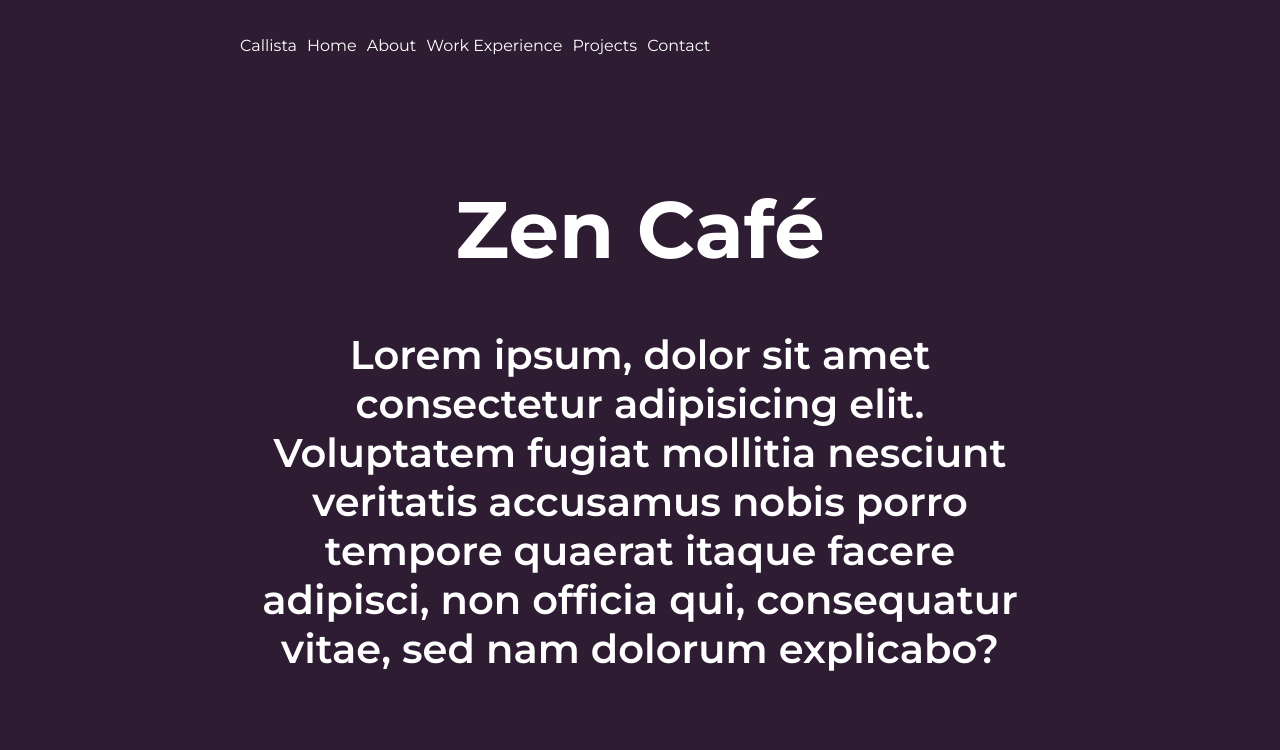
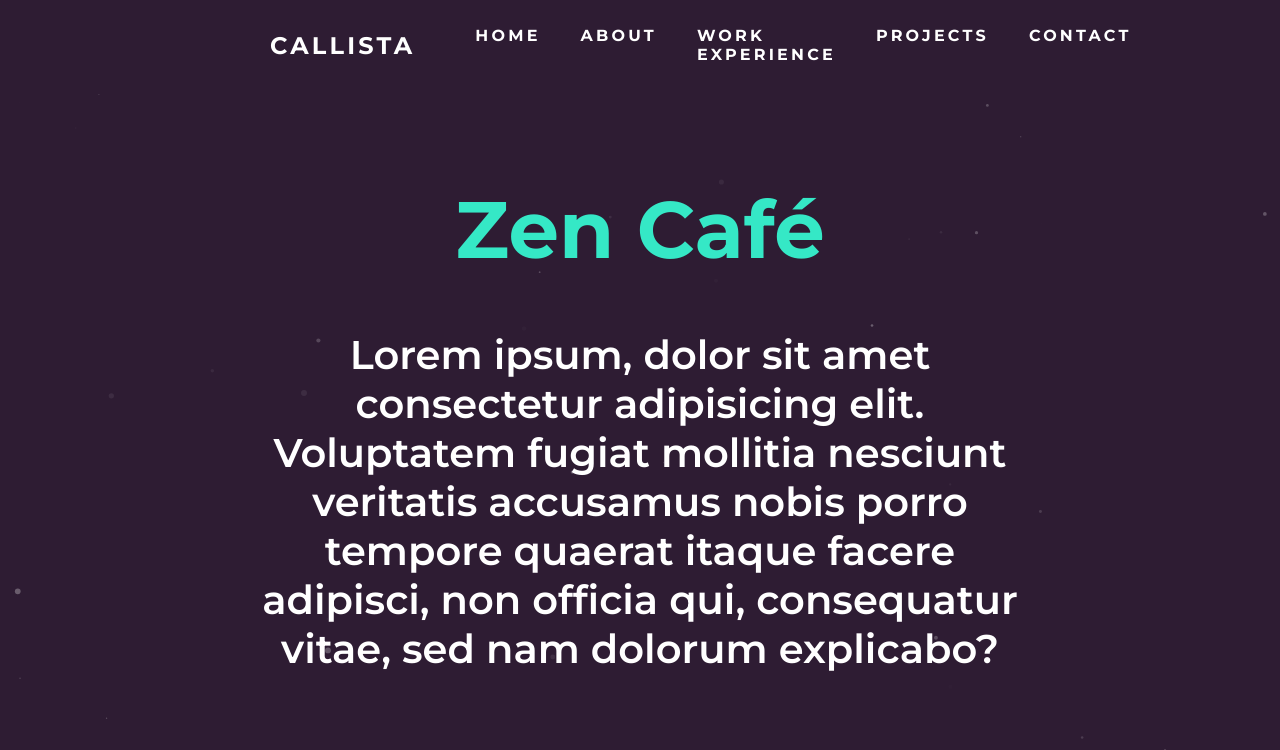
Before and after one commit to callistachi/callistachi.github.io, a plain HTML site: page zen-cafe.html in a window 1280 px wide. Shown: the top 750 px of the page. Drawn offline with nearby package versions, Linux system fonts and the light colour scheme.

Commit message:
Added back the custom cursor.

```diff
--- a/css/project-style.css
+++ b/css/project-style.css
@@ -1,10 +1,10 @@
-* {
+/* * {
     cursor: unset;
 }
 
 a {
     cursor: pointer;
-}
+} */
 
 html {
     scroll-snap-type: none;
@@ -13,7 +13,6 @@ html {
 header {
     height: 90px;
     padding: 0 15em;
-    /* background: black; */
     display: flex;
 }
 
@@ -37,42 +36,57 @@ h3 {
     font-size: 2rem;
 }
 
-#brand {
-    padding: 15px 5px;
+nav {
+    width: 100%;
+    background-color: none;
+    padding-left: 30px;
+    padding-right: 10px;
 }
 
-.nav-container {
+.logo {
+    display: inline-block;
+    font-weight: 700;
+    text-transform: uppercase;
+    letter-spacing: 0.2rem;
+    font-size: 1.5rem;
+}
+
+.nav-links {
+    list-style: none;
+}
+
+.nav-item a {
+    display: inline-block;
+    padding: 10px 20px;
+    text-decoration: none;
+    color: white;
+    font-weight: 700;
+    text-transform: uppercase;
+    letter-spacing: 0.2rem;
+    font-size: 1rem;
+}
+
+.nav-item:hover {
+    color: #35E8C6;
+}
+
+.nav-item:hover a {
+color: #35E8C6;
+}
+
+.logo img {
+    width: 175px;
+    vertical-align: middle;
+}
+
+.navbar {
     display: flex;
-    flex-wrap: wrap;
     justify-content: space-between;
     align-items: center;
-    margin: 0;
 }
 
-.nav-container  ul {
-    list-style-type: none;
-    padding-left: 0;
+.nav-links {
     display: flex;
-}
-
-.nav-container  li {
-    font-size: 16px;
-    padding: 15px 5px;
-    white-space: nowrap;
-    display: inline;
-}
-
-#logo {
-    order: 0;
-    flex: 1;
-    margin-left: 0;
-    padding-left: 0;
-}
-
-.item {
-    display: block;
-    width: auto;
-    order: 1;
 }
 
 section {
@@ -92,6 +106,10 @@ div {
 
 .project-main {
     text-align: center;
+}
+
+.project-name {
+    color: #35E8C6;
 }
 
 .project-sub {
@@ -115,4 +133,9 @@ footer {
     display: flex;
     align-items: flex-end;
     justify-content: flex-end;
+    margin-top: 10em;
 }
+
+.cursor, .cursor-outline, .particles-js {
+    margin: 0;
+}
--- a/zen-cafe.html
+++ b/zen-cafe.html
@@ -19,38 +19,38 @@
 	<script src="https://ajax.googleapis.com/ajax/libs/jquery/3.1.0/jquery.min.js"></script>
 </head>
 <body>
-    <!-- <div class="cursor"></div>
-	<div class="cursor-outline"></div> -->
+    <div class="cursor"></div>
+	<div class="cursor-outline"></div>
 
 	<!-- particles.js container -->
-	<!-- <div id="particles-js"></div> -->
+	<div id="particles-js"></div>
 
     <script src="https://cdn.jsdelivr.net/particles.js/2.0.0/particles.min.js"></script>
 
     <header>
-        <div class="nav-container">
-            <ul>
-                <li id="logo"><a href="index">Callista</a></li>
-                <li class="item"><a href="index">Home</a></li>
-                <li class="item"><a href="index#about-me">About</a></li>
-                <li class="item"><a href="">Work Experience</a></li>
-                <li class="item"><a href="">Projects</a></li>
-                <li class="item"><a href="">Contact</a></li>
+        <nav class="navbar">
+            <a href="index" class="logo">Callista</a>
+            <ul class="nav-links">
+              <li class="nav-item"><a href="index">Home</a></li>
+              <li class="nav-item"><a href="index#about">About</a></li>
+              <li class="nav-item"><a href="index#work-experience">Work Experience</a></li>
+              <li class="nav-item"><a href="index#projects">Projects</a></li>
+              <li class="nav-item"><a href="index#contact">Contact</a></li>
             </ul>
-        </div>
+          </nav>
     </header>
 
     <section id="zen-cafe">
 		<div class="project-main">
-			<h1>Zen Caf&eacute;</h1>
+			<h1 class="project-name">Zen Caf&eacute;</h1>
 
 			<h3 class="project-sub">Lorem ipsum, dolor sit amet consectetur adipisicing elit. Voluptatem fugiat mollitia nesciunt veritatis accusamus nobis porro tempore quaerat itaque facere adipisci, non officia qui, consequatur vitae, sed nam dolorum explicabo?</h2>
 
-            <img src="https://fakeimg.pl/1920x1080/6A3877/?text=image" alt="">
+            <img src="images/Zen-cafe-photo.jpg" alt="">
 		</div>
 
         <div class="zen-cafe-inner">
-			<h2>Luxury&comma; Elegant Experience</h1>
+			<h2>Designing an Elegant &amp; Sophisticated Experience</h1>
 
 			<h3>Lorem ipsum, dolor sit amet consectetur adipisicing elit. Voluptatem fugiat mollitia nesciunt veritatis accusamus nobis porro tempore quaerat itaque facere adipisci, non officia qui, consequatur vitae, sed nam dolorum explicabo?</h2>
 
```
Also changed, not shown: images/Zen-cafe-photo.jpg (added).
